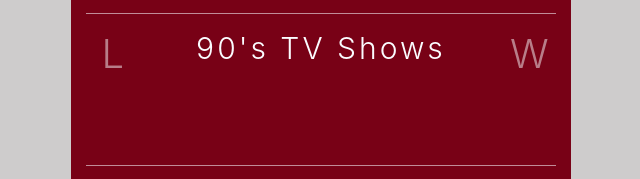
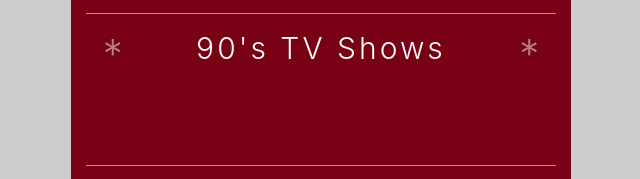
Before and after one commit to zgermain/Word_Guess_Game, a plain HTML site: page index.html in a window 1280 px wide. Shown: the part 254-433 px from the top of the page, 319-959 px from the left. Drawn offline with nearby package versions, Linux system fonts and the light colour scheme.

Commit message:
took out comma to fix bug. added asterisks instead of W & L placeholders

```diff
--- a/assets/javascript/game3.js
+++ b/assets/javascript/game3.js
@@ -5,7 +5,7 @@ var losses = 0;
 var guesses = 8;
 var letterGuesses = ["Press Any Key to Start"];
 var letterArray = ['a','b','c','d','e','f','g','h','i','j','k','l','m','n','o','p','q','r','s','t','u','v','w','x','y','z'];
-var wordList = ['Buffy the Vampire Slayer','Angel','Charmed','The X Files','Twin Peaks','Roswell','Party of Five','Sliders','My So Called Life','NYPD Blue','Northern Exposure','The Pretender','Dark Shadows','Millennium','Once and Again','Picket Fences','Profiler','Viper','Seaquest DSV','American Gothic','The Outer Limits','Eerie, Indiana','Harsh Realm','Dark Skies','Family Guy','South Park','King of the Hill','The Nanny','The Fresh Prince of Bel Air','Blossom','Freaks and Geeks','Ally McBeal','Mad About You','Wings','Just Shoot Me','In Living Color','MADtv','Popular']
+var wordList = ['Buffy the Vampire Slayer','Angel','Charmed','The X Files','Twin Peaks','Roswell','Party of Five','Sliders','My So Called Life','NYPD Blue','Northern Exposure','The Pretender','Dark Shadows','Millennium','Once and Again','Picket Fences','Profiler','Viper','Seaquest DSV','American Gothic','The Outer Limits','Eerie Indiana','Harsh Realm','Dark Skies','Family Guy','South Park','King of the Hill','The Nanny','The Fresh Prince of Bel Air','Blossom','Freaks and Geeks','Ally McBeal','Mad About You','Wings','Just Shoot Me','In Living Color','MADtv','Popular']
 var randomWord = "";
 var hiddenWord = ["90's TV Shows"];
 var userInput = "";
--- a/index.html
+++ b/index.html
@@ -42,7 +42,7 @@
 
         <div class="row">
             <div class = "col-2">
-                <p class = "continue display-4" id = "youLose">L</p>
+                <p class = "continue display-4" id = "youLose">*</p>
             </div>
             <div class="col-8 display-4">
                 <!-- <h1>guess the password</h1> -->
@@ -52,7 +52,7 @@
                 <br>
             </div>
             <div class = "col-2">
-                <p class = "continue display-4" id = "youWin">W</p>
+                <p class = "continue display-4" id = "youWin">*</p>
             </div>
         </div>
 
```
